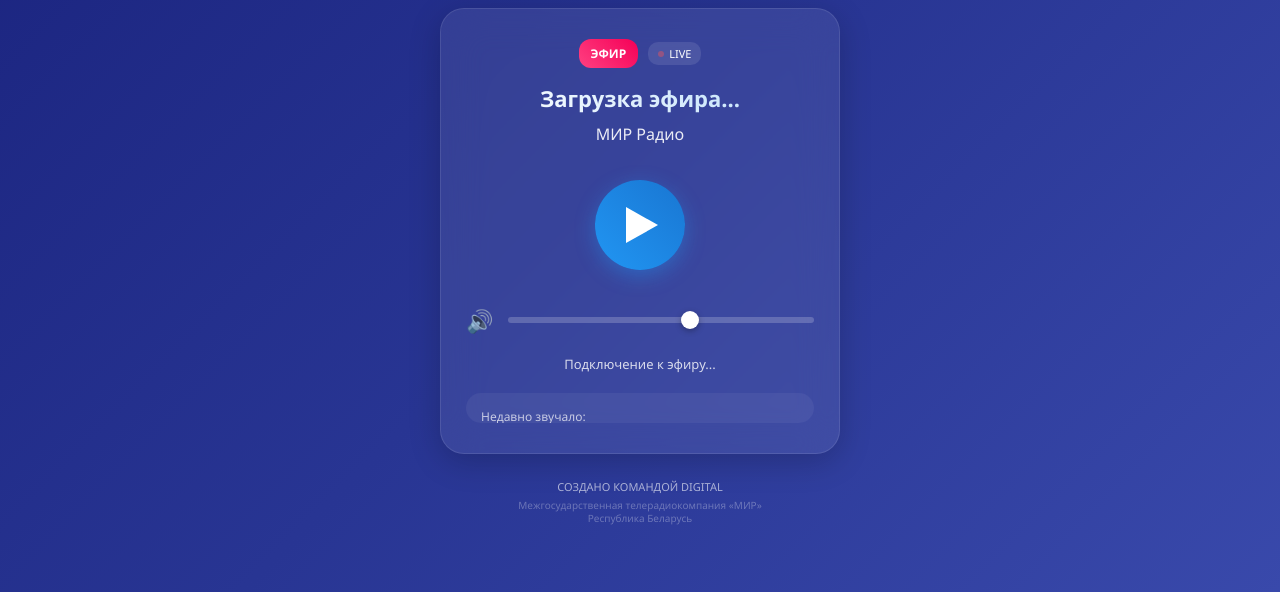
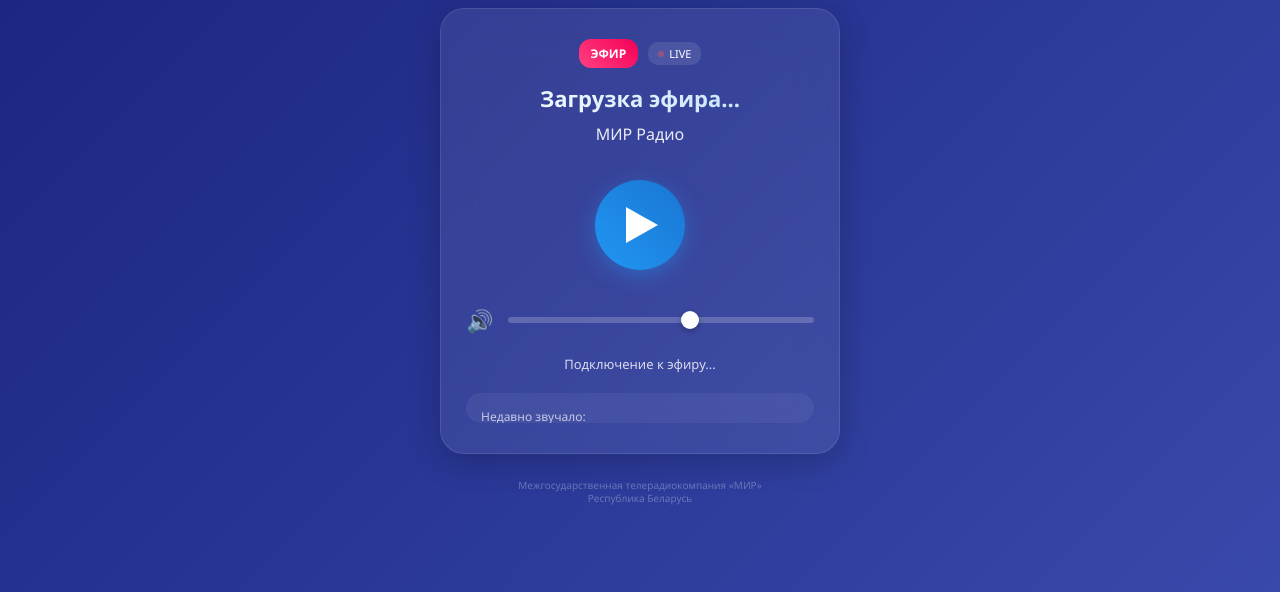
Before and after one commit to muzredmaksimov-dot/radioplayer, a plain HTML site: page index.html in a window 1280 px wide. Shown: the part 208-800 px from the top of the page. Drawn offline with nearby package versions, Linux system fonts and the light colour scheme; a script that the page names is missing.

Commit message:
Update index.html

```diff
--- a/index.html
+++ b/index.html
@@ -363,7 +363,7 @@
         </div>
 
         <div class="footer">
-            СОЗДАНО КОМАНДОЙ DIGITAL
+
             <div class="organization">
                 Межгосударственная телерадиокомпания «МИР»<br>
                 Республика Беларусь
```
